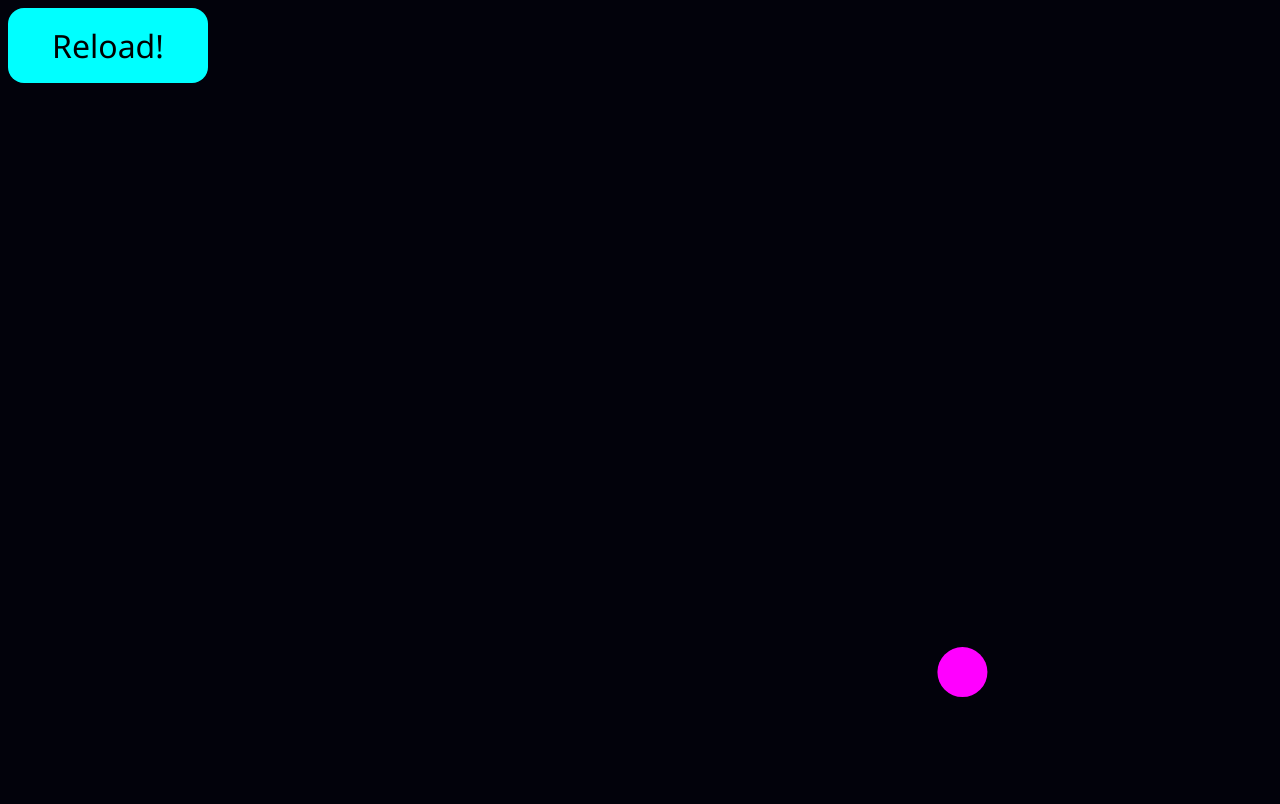
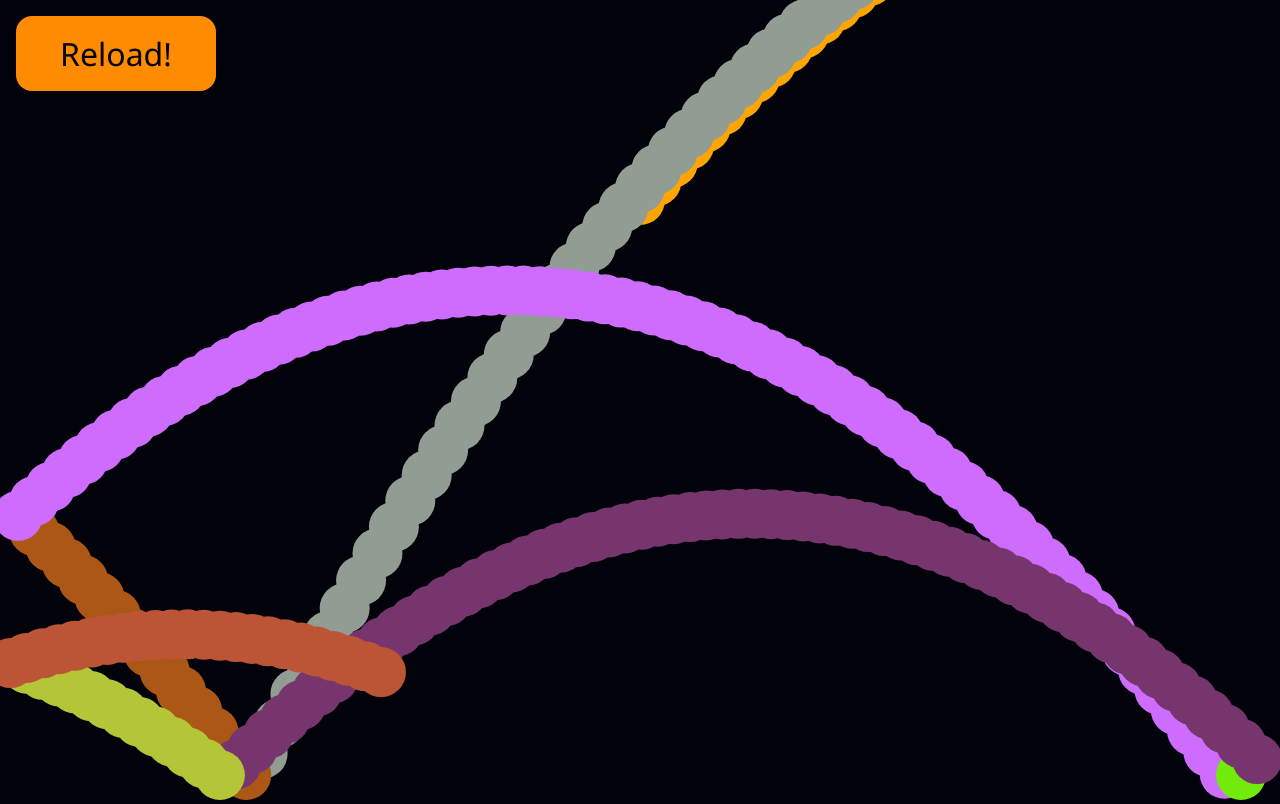
Before and after one commit to JNettli/bouncing-ball, a plain HTML site: page index.html in a window 1280 px wide. Drawn offline with Linux system fonts and the light colour scheme.

Commit message:
Added randomized color changing on hitting walls

```diff
--- a/assets/css/styles.css
+++ b/assets/css/styles.css
@@ -13,16 +13,23 @@ html, body {
     padding: 16px;
     font-family: 'Segoe UI', Tahoma, Geneva, Verdana, sans-serif;
     font-size: 2rem;
-    background-color: cyan;
+    background-color: darkorange;
     border: 0;
     border-radius: 16px;
     cursor: pointer;
-    margin: 8px;
+    margin: 16px;
     position: absolute;
-    transition: ease-in-out .3s;
+    transition: ease-in-out .2s;
 }
 
 .reload:hover {
-    background-color: rgb(20, 181, 181);
-    transition: ease-in-out .3s;
+    background-color: orange;
+    transition: ease-in-out .2s;
 }
+
+#circle {
+    border: 2px solid white;
+    height: 500px;
+    width: 500px;
+    border-radius: 50%;
+}
--- a/assets/js/script.js
+++ b/assets/js/script.js
@@ -1,10 +1,10 @@
 let canvas, ctx, container;
 canvas = document.createElement('canvas');
 ctx = canvas.getContext("2d");
-let ball;
+let ball = document.getElementById("ball");
 
 // Velocity
-let vx = (Math.random() * 25) + -5;
+let vx = (Math.random() * 25) - 7;
 let vy;
 
 let gravity = 0.5;
@@ -14,12 +14,12 @@ let xFriction = 0.1;
 function init() {
     setupCanvas();
     vy = (Math.random() * -25) + -5;
-    ball = {x:canvas.width / 2, y:canvas.height / 4, radius:25, status: 0, color:"magenta"};
+    ball = {x:canvas.width / 2, y:canvas.height / 4, radius:25, status: 0, color: "orange"};
+    console.dir(ball)
 }
 
 function draw() {
-    ctx.clearRect(0,0,canvas.width, canvas.height);
-
+    // ctx.clearRect(0,0,canvas.width, canvas.height);
     ctx.beginPath();
     ctx.arc(ball.x, ball.y, ball.radius, 0, Math.PI*2, false);
     ctx.fillStyle = ball.color;
@@ -27,6 +27,7 @@ function draw() {
     ctx.closePath();
 
     ballMovement();
+
 }
 
 setInterval(draw, 600/35);
@@ -39,17 +40,19 @@ function ballMovement() {
     // If wall is hit, change direction on x axis
     if (ball.x + ball.radius > canvas.width || ball.x - ball.radius < 0) {
         vx *= -1;
+        ball.color = randomHexColorCode();
     }
     // Ball hits floor
     if(ball.y + ball.radius > canvas.height) {
         ball.y = canvas.height - ball.radius;
         vy *= -bounce;
         if(vy < 0 && vy > -2.1)
-            vy = 0;
-        if(Math.abs(vx) < 1.1)
-            vx = 0;
+        vy = 0;
+    if(Math.abs(vx) < 1.1)
+        vx = 0;
         xF();
-    }
+        ball.color = randomHexColorCode();
+}
 }
 
 function xF() {
@@ -67,7 +70,9 @@ function setupCanvas() {
     canvas.height = window.innerHeight;
     document.body.appendChild( container );
     container.appendChild(canvas);
+}
 
-    ctx.strokeStyle = "#FFFFFF";
-    ctx.lineWidth = 2;
-}
+const randomHexColorCode = () => {
+    let n = (Math.random() * 0xfffff * 1000000).toString(16);
+    return '#' + n.slice(0, 6);
+};
```
